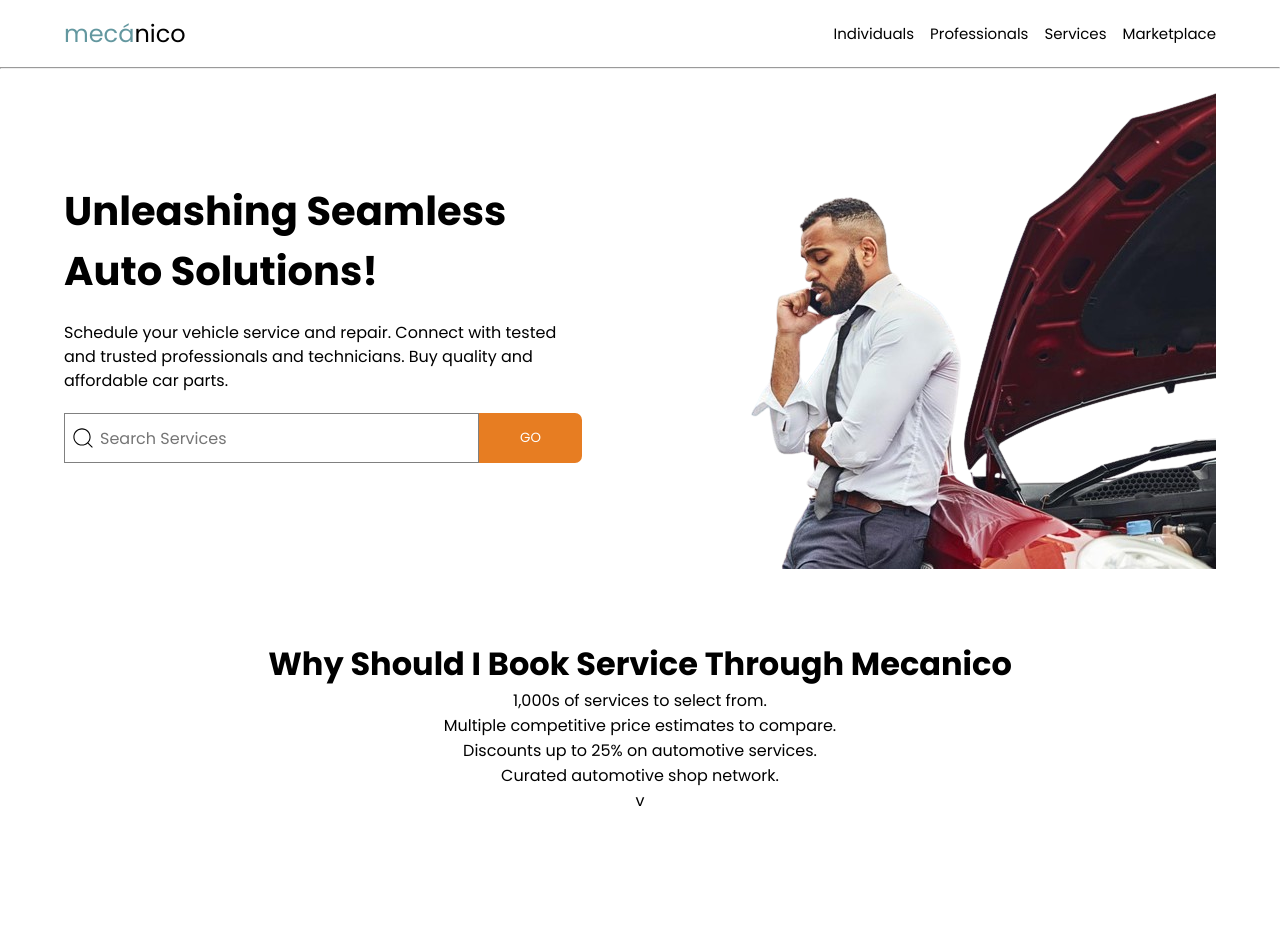
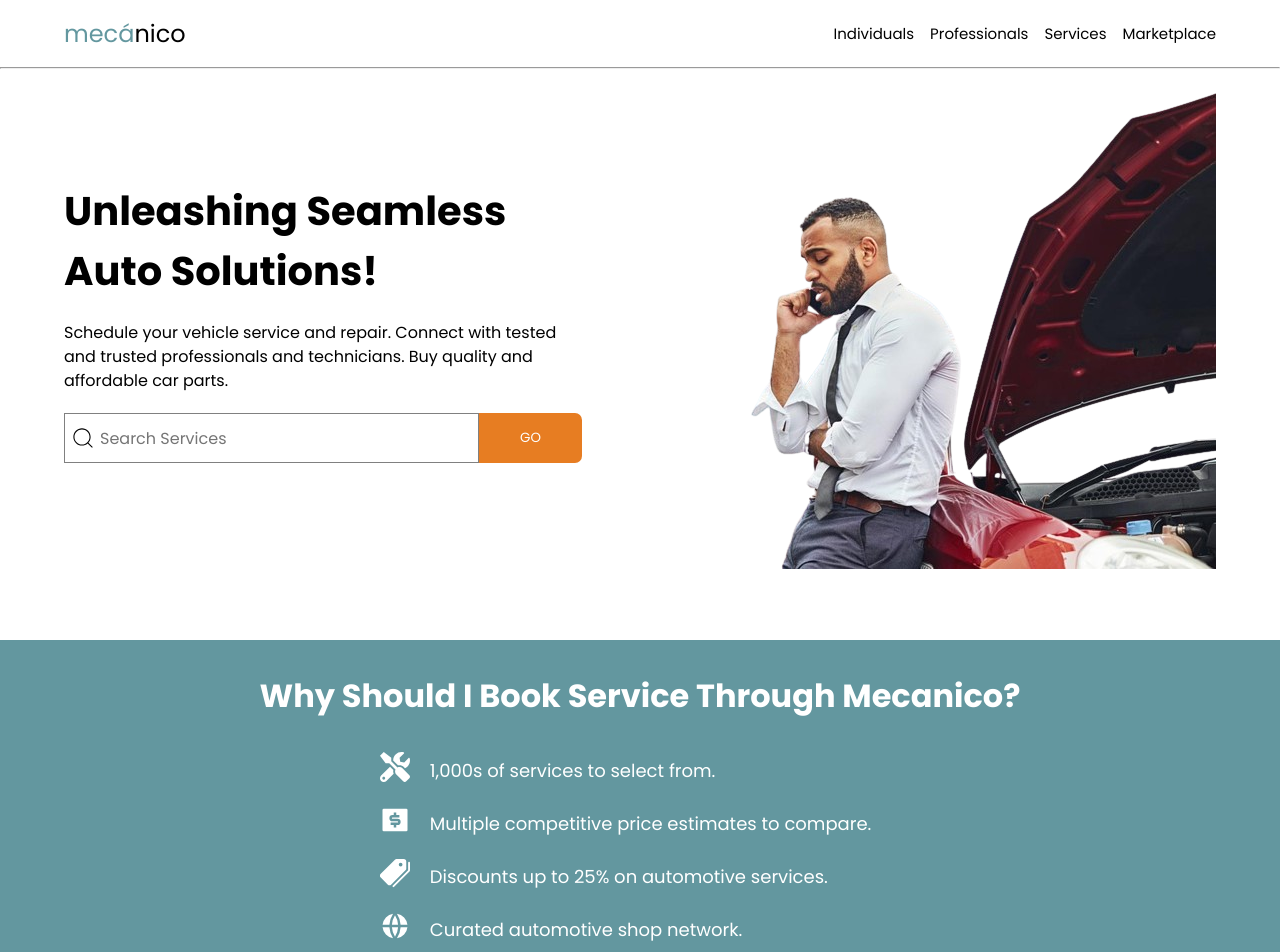
Before and after one commit to Deyjuwon/mecanico, a React (Vite) app: page / in a window 1280 px wide. Shown: the top 952 px of the page. Before the commit the page ends 813 px from the top, so only its background shows below. Built offline with nearby package versions, Linux system fonts and the light colour scheme.

Commit message:
updated styling of whyMecanico component

```diff
--- a/src/Components/WhyMecanico/WhyMecanico.css
+++ b/src/Components/WhyMecanico/WhyMecanico.css
@@ -1,4 +1,24 @@
 .whyMec {
     margin-top: 4rem;
-    text-align: center;
+    background-color: #63979f;
+    color: #fff;
+    padding-top: 2rem;
+    display: flex;
+    flex-direction: column;
+    align-items: center;
 }
+
+.whyMec >h1 {
+    padding-bottom: 2rem;
+}
+
+.whyMec ul li {
+    padding-bottom: 1rem;
+    font-size: 18px;
+}
+
+.whyMec ul li  {
+    display: flex;
+    gap: 20px;
+    align-items: center;
+}
--- a/src/Components/WhyMecanico/WhyMecanico.jsx
+++ b/src/Components/WhyMecanico/WhyMecanico.jsx
@@ -1,17 +1,22 @@
 import React from 'react'
 import './WhyMecanico.css'
+import { FaTools } from "react-icons/fa";
+import { RiMoneyDollarBoxFill } from "react-icons/ri";
+import { IoPricetags } from "react-icons/io5";
+import { RiGlobalFill } from "react-icons/ri";
+import { FaCalendarAlt } from "react-icons/fa";
 
 const WhyMecanico = () => {
   return (
     <div className='whyMec'>
-      <h1>Why Should I Book Service Through Mecanico</h1>
+      <h1>Why Should I Book Service Through Mecanico?</h1>
       <div>
         <ul>
-          <li>1,000s of services to select from.</li>
-          <li>Multiple competitive price estimates to compare.</li>
-          <li>Discounts up to 25% on automotive services.</li>
-          <li>Curated automotive shop network.</li>
-          <li>v</li>
+          <li><span><FaTools size={30} /></span><span>1,000s of services to select from.</span></li>
+          <li><span><RiMoneyDollarBoxFill size={30}/></span><span>Multiple competitive price estimates to compare.</span></li>
+          <li><span><IoPricetags size={30}/></span><span>Discounts up to 25% on automotive services.</span></li>
+          <li><span><RiGlobalFill size={30}/></span><span>Curated automotive shop network.</span></li>
+          <li><span><FaCalendarAlt size={30}/></span><span>Book service appointments online with confirmation.</span></li>
         </ul>
       </div>
     </div>
```
